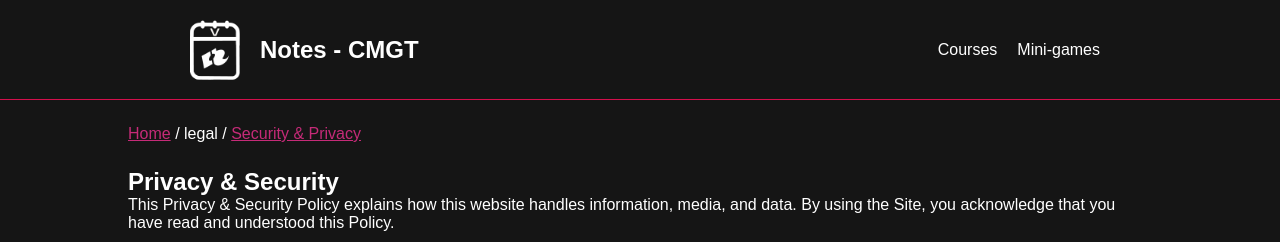
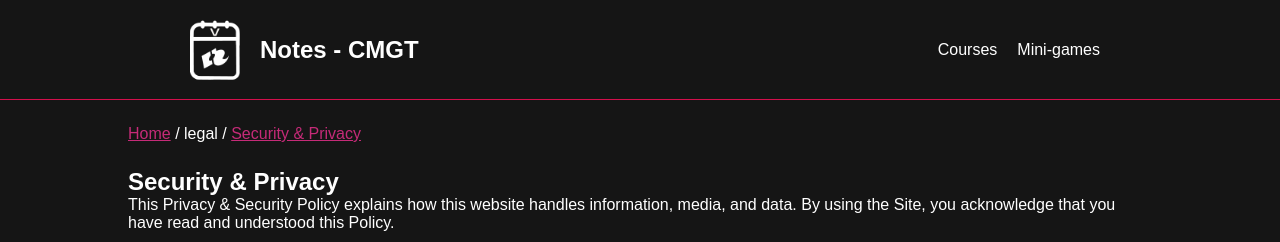
Before and after one commit to toon-van-berkel/notes.cmgt.svelte, a SvelteKit app: page /legal/security-and-privacy in a window 1280 px wide. Shown: the top 242 px of the page. Built offline with nearby package versions, Linux system fonts and the light colour scheme.

Commit message:
Update +page.svelte

```diff
--- a/src/routes/legal/security-and-privacy/+page.svelte
+++ b/src/routes/legal/security-and-privacy/+page.svelte
@@ -8,7 +8,7 @@
     </div>
 
     <section>
-        <h1>Privacy & Security</h1>
+        <h1>Security & Privacy</h1>
         <p>This Privacy & Security Policy explains how this website handles information, media, and data.
             By using the Site, you acknowledge that you have read and understood this Policy.</p>
 
```
